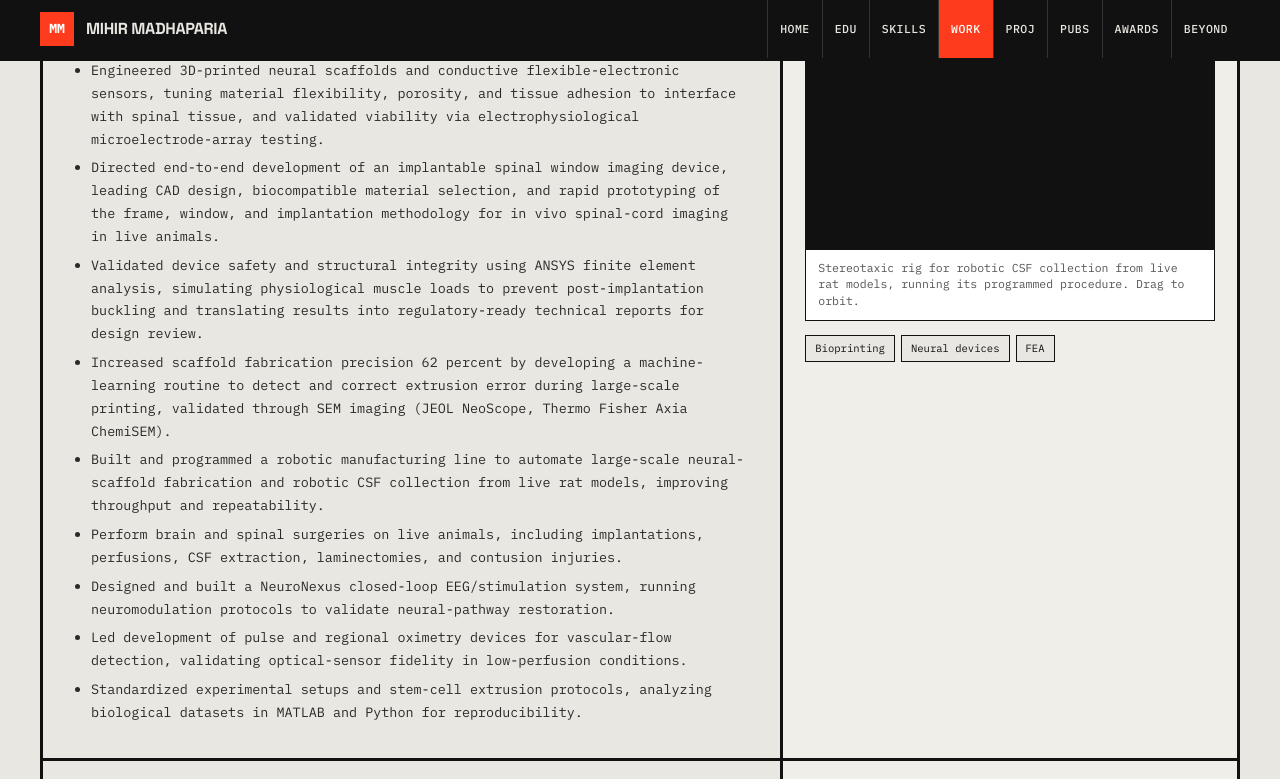
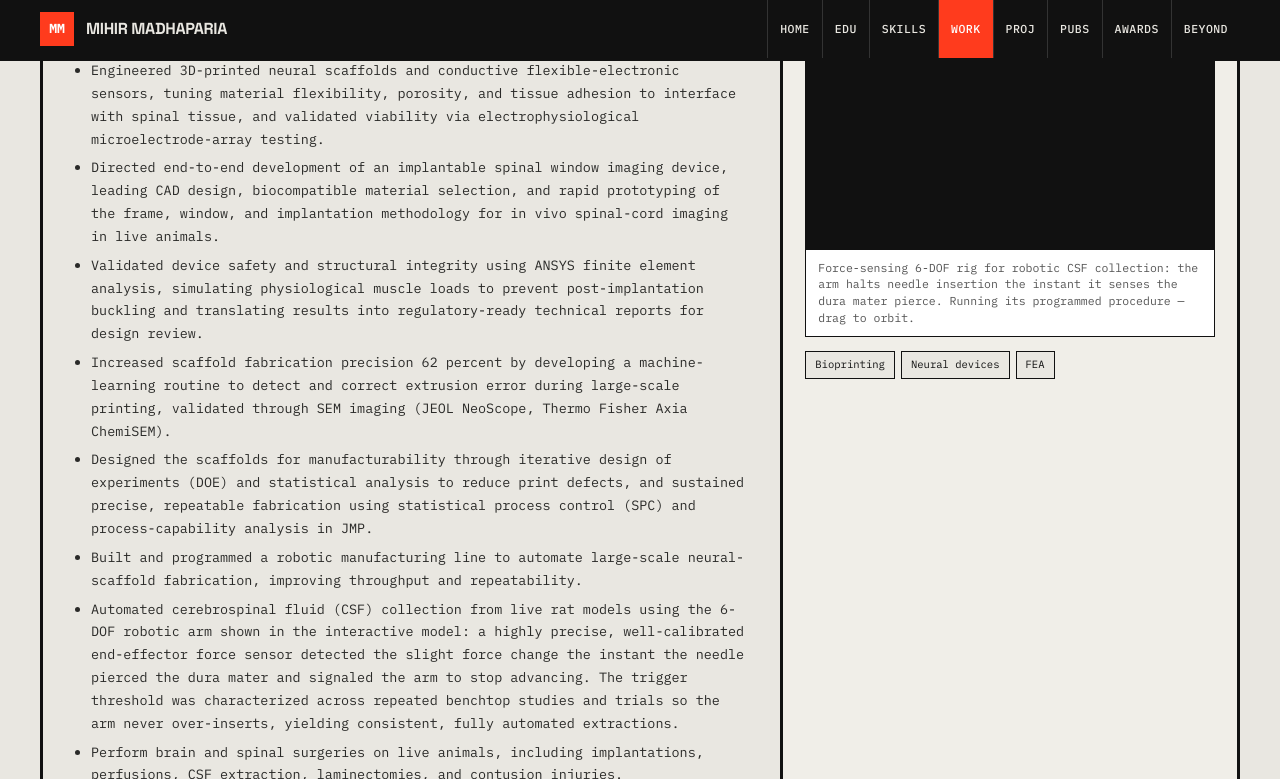
Before and after one commit to mihirmadhaparia/mihirmadhaparia.github.io, a Jekyll site: the page built from work.html, in a window 1280 px wide and 900 px high, scrolled down 356 px, cut to the strip 0-779 px from the top of the window. Built offline with Jekyll 4.4.1, drawn with Linux system fonts in a browser that asks for light colours.

Commit message:
Expand Research Engineer II detail (CSF arm + scaffold manufacturing)
- Add dedicated bullet on 6-DOF robotic CSF collection: calibrated end-effector force sensor detects the dura-mater pierce and halts insertion; threshold characterized across benchtop studies to prevent over-insertion
- Add scaffold design-for-manufacture bullet: DOE and statistical analysis to reduce defects; SPC and process-capability analysis in JMP
- Enrich CSF model caption with the force-sensing behavior

```diff
--- a/work.html
+++ b/work.html
@@ -26,7 +26,9 @@ needs_model: true
                     <li>Directed end-to-end development of an implantable spinal window imaging device, leading CAD design, biocompatible material selection, and rapid prototyping of the frame, window, and implantation methodology for in vivo spinal-cord imaging in live animals.</li>
                     <li>Validated device safety and structural integrity using ANSYS finite element analysis, simulating physiological muscle loads to prevent post-implantation buckling and translating results into regulatory-ready technical reports for design review.</li>
                     <li>Increased scaffold fabrication precision 62 percent by developing a machine-learning routine to detect and correct extrusion error during large-scale printing, validated through SEM imaging (JEOL NeoScope, Thermo Fisher Axia ChemiSEM).</li>
-                    <li>Built and programmed a robotic manufacturing line to automate large-scale neural-scaffold fabrication and robotic CSF collection from live rat models, improving throughput and repeatability.</li>
+                    <li>Designed the scaffolds for manufacturability through iterative design of experiments (DOE) and statistical analysis to reduce print defects, and sustained precise, repeatable fabrication using statistical process control (SPC) and process-capability analysis in JMP.</li>
+                    <li>Built and programmed a robotic manufacturing line to automate large-scale neural-scaffold fabrication, improving throughput and repeatability.</li>
+                    <li>Automated cerebrospinal fluid (CSF) collection from live rat models using the 6-DOF robotic arm shown in the interactive model: a highly precise, well-calibrated end-effector force sensor detected the slight force change the instant the needle pierced the dura mater and signaled the arm to stop advancing. The trigger threshold was characterized across repeated benchtop studies and trials so the arm never over-inserts, yielding consistent, fully automated extractions.</li>
                     <li>Perform brain and spinal surgeries on live animals, including implantations, perfusions, CSF extraction, laminectomies, and contusion injuries.</li>
                     <li>Designed and built a NeuroNexus closed-loop EEG/stimulation system, running neuromodulation protocols to validate neural-pathway restoration.</li>
                     <li>Led development of pulse and regional oximetry devices for vascular-flow detection, validating optical-sensor fidelity in low-perfusion conditions.</li>
@@ -39,7 +41,7 @@ needs_model: true
                     <div class="model__view">
                         <model-viewer src="{{ '/assets/models/csf/StereotaxicCSF.glb' | relative_url }}" alt="Stereotaxic rig for robotic CSF extraction, interactive 3D playing its procedure animation" camera-controls autoplay animation-name="Procedure" environment-image="neutral" shadow-intensity="1" shadow-softness="0.7" exposure="1.1" camera-orbit="40deg 72deg auto" max-camera-orbit="auto 89deg auto" interaction-prompt="none"></model-viewer>
                     </div>
-                    <div class="model__cap">Stereotaxic rig for robotic CSF collection from live rat models, running its programmed procedure. Drag to orbit.</div>
+                    <div class="model__cap">Force-sensing 6-DOF rig for robotic CSF collection: the arm halts needle insertion the instant it senses the dura mater pierce. Running its programmed procedure &mdash; drag to orbit.</div>
                 </div>
                 <div class="chips"><span class="chip">Bioprinting</span><span class="chip">Neural devices</span><span class="chip">FEA</span></div>
             </aside>
```
